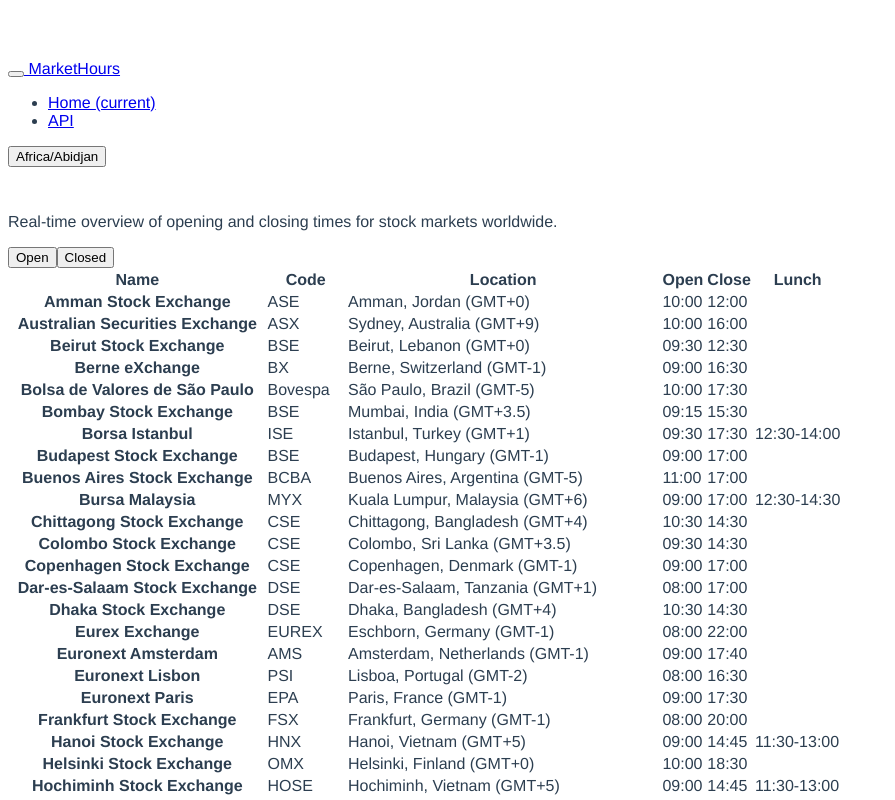
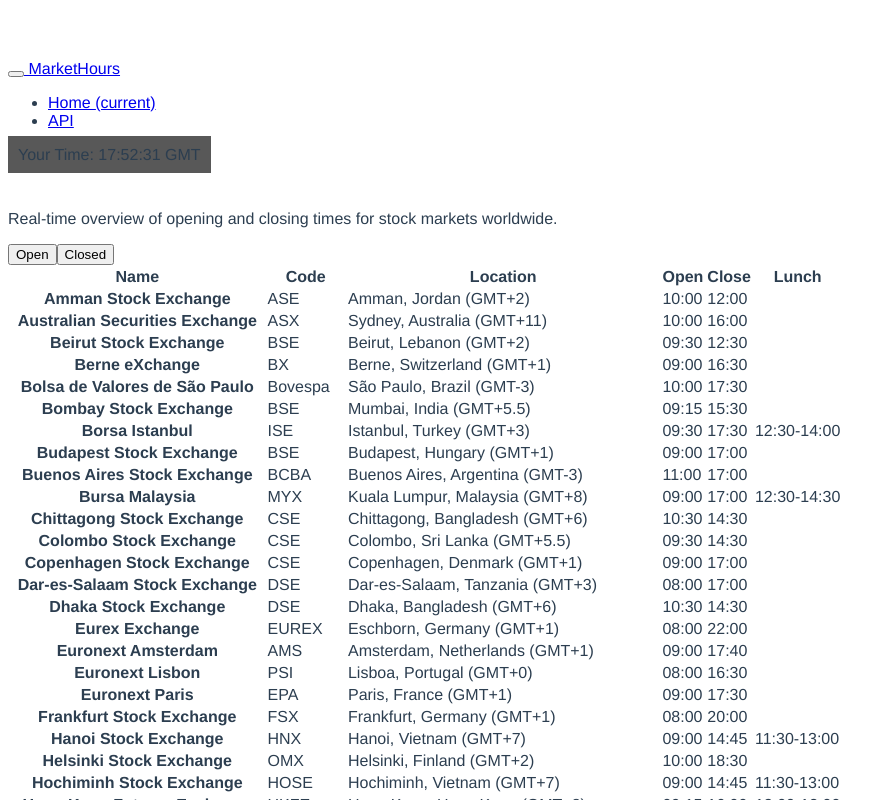
Before and after one commit to tk512/market-hours, a Vue app: page / in a window 1280 px wide. Shown: the top 800 px of the page, without its empty margins (0-895 px from the left). Built offline with nearby package versions, Linux system fonts and the light colour scheme.

Commit message:
Local clock

```diff
--- a/src/App.vue
+++ b/src/App.vue
@@ -20,12 +20,12 @@
             <a class="nav-link disabled" href="#">API</a>
           </li>
         </ul>
+      </div>
 
-        <button class="btn btn-secondary btn-sm"><i class="fa fa-globe"></i>
-          {{ timeZone }}
-          {{ now}}
-        </button>
-      </div>
+      <span class="badge badge-pill badge-default test" id="your-time">
+        Your Time: {{ localTimeDisplayed }}
+        <!-- <i class="fa fa-pencil" aria-hidden="true"></i> -->
+        </span>
     </nav>
     <router-view></router-view>
   </div>
@@ -33,12 +33,28 @@
 
 <script>
   import shared from './shared'
+  import moment from 'moment-timezone'
   export default {
     name: 'app',
+    mounted () {
+      this.initClockTimer()
+    },
+    methods: {
+      initClockTimer: function () {
+        let vm = this
+        var updateTime = function () {
+          let localTimeZone = moment.tz(shared.clientTz)
+          let tzAbbr = localTimeZone.zoneAbbr()
+          let curTime = localTimeZone.format('HH:mm:ss')
+          vm.localTimeDisplayed = curTime + ' ' + tzAbbr
+        }
+        updateTime()
+        setInterval(updateTime, 1000)
+      }
+    },
     data () {
       return {
-        timeZone: shared.clientTz,
-        now: null
+        localTimeDisplayed: null
       }
     }
   }
@@ -56,4 +72,9 @@
   #app > nav {
     margin-bottom: 20px;
   }
+
+  #your-time {
+    background-color: #585858;
+    padding: 10px 10px 10px 10px;
+  }
 </style>
--- a/src/components/MarketItem.vue
+++ b/src/components/MarketItem.vue
@@ -21,6 +21,10 @@
       }
     },
     methods: {
+      /**
+       * @param market
+       * @returns True if market is open and false if it is closed
+       */
       isMarketOpen: function (market) {
         const place = moment.tz(market.tz)
         const opensTime = moment(market.open, 'HH:mm')
@@ -30,6 +34,8 @@
         const c = place.clone().hour(closesTime.hour()).minute(closesTime.minute()).second(0)
 
         let isOpen
+
+        // Lunch check
         if ('lunch' in market) {
           let lunchParts = market['lunch'].split('-')
           const lBeginTime = moment(lunchParts[0], 'HH:mm')
@@ -39,7 +45,13 @@
           isOpen = place.isBetween(o, c)
         }
 
-        // If market is open
+        // Weekends check
+        if (place.isoWeekday() === 0 || place.isoWeekday() === 7) {
+          isOpen = false
+        }
+
+        // Public holiday check per exchange
+
         if (isOpen) {
           this.show = this.showOpenMarkets
         } else {
@@ -50,7 +62,7 @@
 
       timeDifference: function (otherTz) {
         const there = moment.tz(otherTz)
-        const here = moment.tz('Africa/Johannesburg')
+        const here = moment.tz(shared.clientTz)
         const diff = (there.utcOffset() - here.utcOffset()) / 60
         return (diff > 0 ? '+' : '') + (diff === 0 ? '+0' : diff)
       }
```
